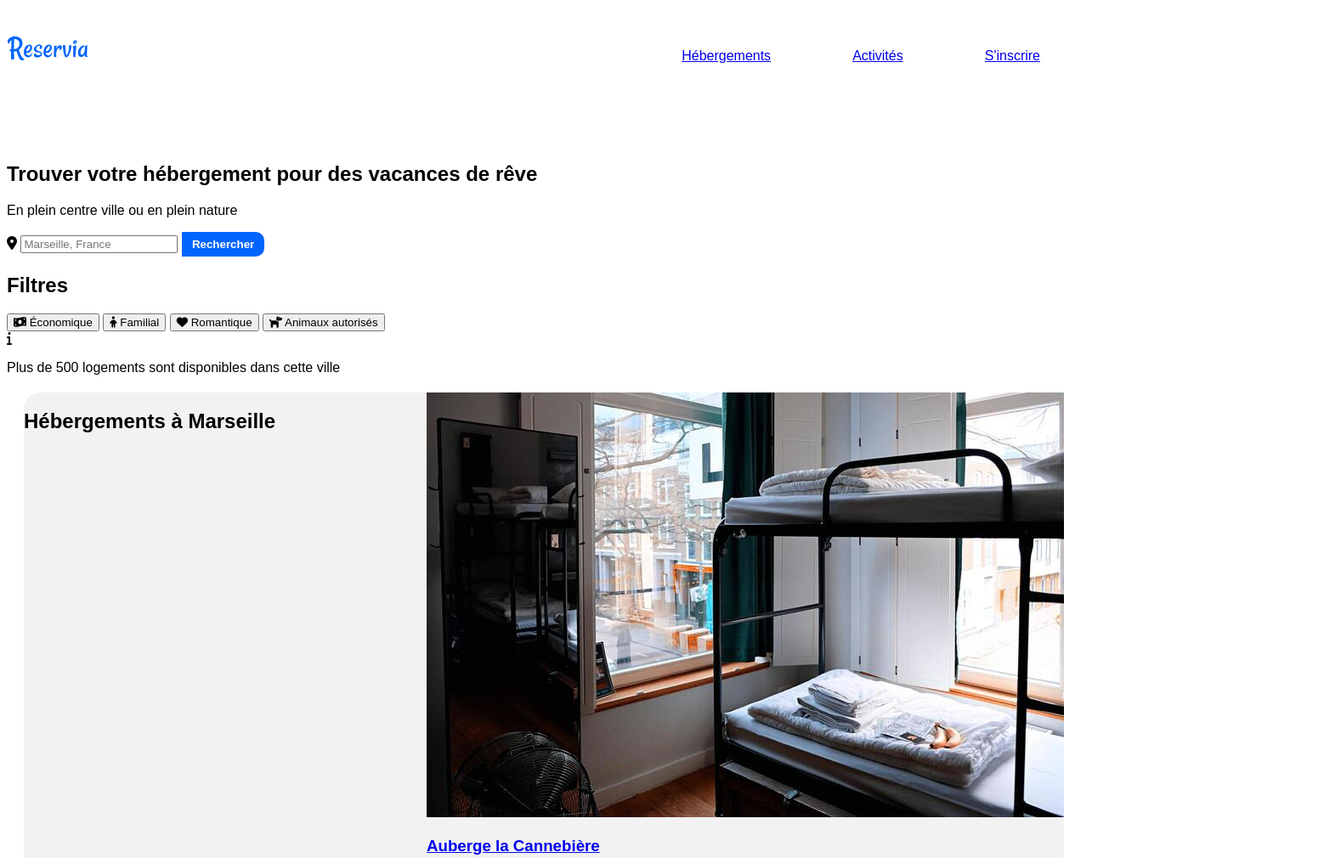
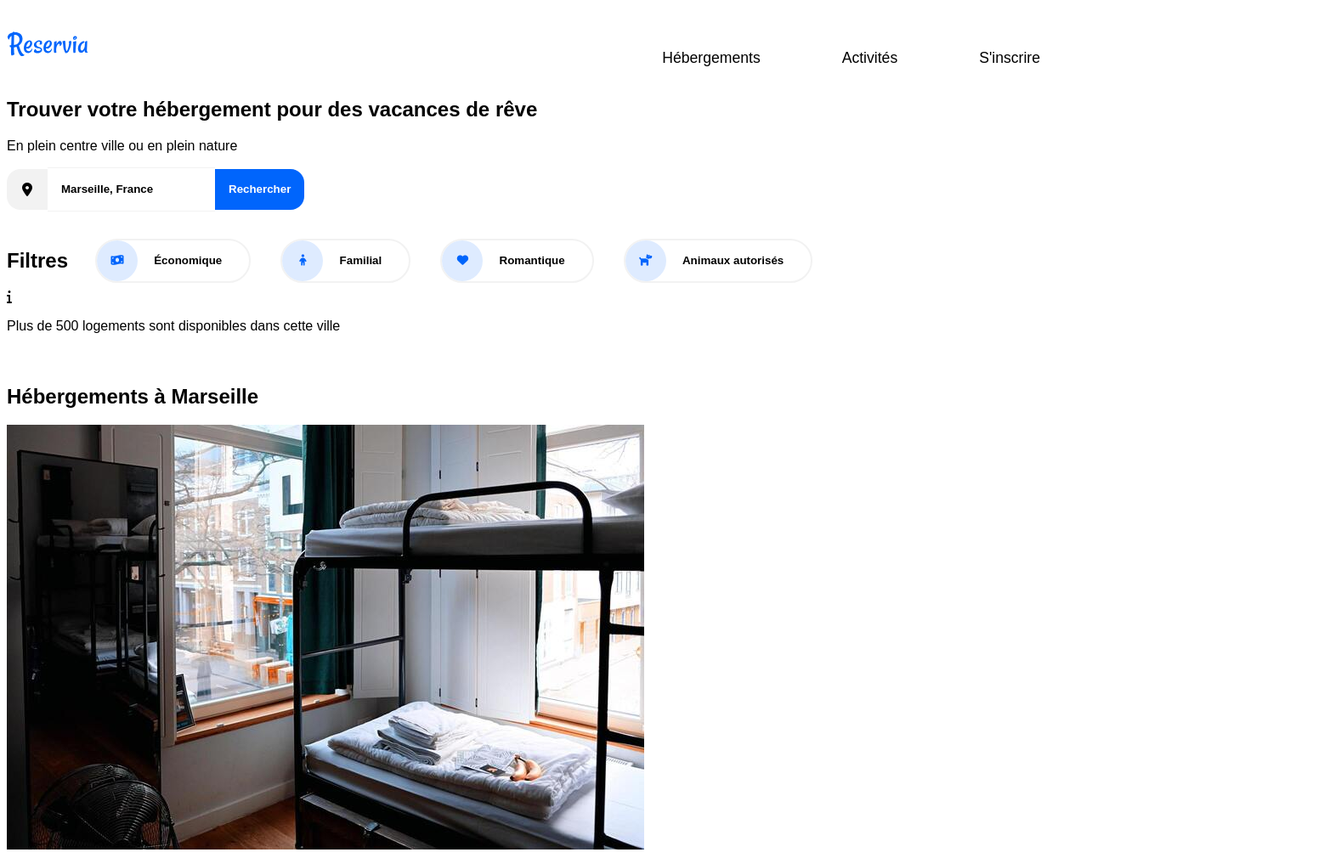
Before and after one commit to hamzajojo1/Reservia, a plain HTML site: page index.html in a window 1280 px wide. Shown: the top 1010 px of the page at 85% size, 1578 px wide, since content can reach past the window. Drawn offline with Linux system fonts and the light colour scheme.

Commit message:
css nav et search

```diff
--- a/style/style.general.css
+++ b/style/style.general.css
@@ -4,7 +4,15 @@
 }
 .logo{
    display: flex;
-   margin-top: 85px;
+}
+a{
+text-decoration: none;
+color: black;
+cursor: pointer;
+font-size: 1.1rem;
+}
+::placeholder{
+color:black;
 }
 /*Navigation*/
 .nav{
@@ -12,68 +20,96 @@
    justify-content: space-between;
    align-items: center;
    flex-wrap: wrap;
-   padding: 5rem 0;
-   margin-top: -150px;
 }
 .nav ul{
    display: flex;
    list-style: none;
 }
-.nav-link{
-padding: 6.3rem 3rem 0 3rem;
+.nav-link,
+.subscribe-link{
+padding: 2rem 3rem 0 3rem;
 border-top: 2px solid transparent;
 }
-.nav-link a:hover{
-color: green;
+.nav-link:hover{
+color: #0065FC;
+border-top: 2px solid #0065FC;
 }
-.subscribe-link{
-   padding: 6.3rem 3rem 0 3rem;
-   border-top: 2px solid transparent;
+/*serche section*/
+.search-form{
+display: flex;
+flex-flow: row nowrap;
+align-items: center;
+padding-bottom: 1.5rem;
 }
-.nav-link:hover{
-
-}
-/*Case de recherche*/
-.search-button{
-   background-color: #0065FC;
-   border: 6px #0065FC solid;
-   border-radius: 0px 10px 10px 0px;
-  color: white;
-  font-weight: bold;
-}
-.accomodation-marseille{
+.search-form i{
 display: flex;
-justify-content: space-between;
-flex-wrap: wrap;
-border-color: #F2F2F2;
-border-radius: 20px;
-background-color: #F2F2F2;
-position: relative;
-margin: 20px 20px 20px 20px;
-}
-.popularity{
-display: flex;
-flex-direction: column;
+justify-content: center;
 align-items: center;
-border-color: #F2F2F2;
-border-radius: 20px;
-margin: 20px 20px 20px 20px;
-background-color: #F2F2F2;
-width: 600px;
-position: relative;
-left: 950px;
-}
-.activities{
-display: flex;
-flex-wrap: wrap;
-justify-content: space-between;
-}
-footer{
+font-size: 1rem;
+min-width: 3rem;
+min-height: 3rem;
+border-radius: 1rem 0 0 1rem;
 background-color: #F2F2F2;
 }
-.about-footer{
+.search-form input{
+height: 3rem;
+font-weight: bold;
+padding-left: 1rem;
+border-left: 0;
+border-right: 0;
+border-top: 0.1rem solid #F2F2F2;
+border-bottom: 0.1rem solid #F2F2F2;
+}
+.search-form input:focus{
+outline: 1px solid #F2F2F2;
+}
+.search-form button{
+padding: 0 1rem;
+height: 3rem;
+font-weight: bold;
+border:none;
+border-radius: 0 1rem 1rem 0;
+background-color: #0065FC;
+color: white;
+}
+/*filtres*/
+.filters{
 display: flex;
-justify-content: space-between;
+flex-flow: row wrap;
 align-items: center;
-flex-wrap: wrap-reverse;
+padding-bottom: 1.5rem;
 }
+.filters h2{
+padding-right: 2rem;
+}
+.filters .filter-link{
+display: flex;
+flex-wrap: nowrap;
+padding: 0 2rem 0 0;
+border-radius: 3rem;
+border: 2px solid #F2F2F2;
+font-weight: bold;
+margin-right: 2.2rem;
+background-color: white;
+}
+.filters .filter-link:hover{
+background-color: #F2F2F2;
+}
+.filter-link i{
+display: flex;
+justify-content: center;
+align-items: center;
+width: 3rem;
+height: 3rem;
+border-radius: 50%;
+color: #0065FC;
+background:#DEEBFF;
+}
+.filters button span{
+display: flex;
+justify-content: center;
+align-items: center;
+padding-left: 1.2rem;
+min-width: 3rem;
+height: 3rem;
+}
```
